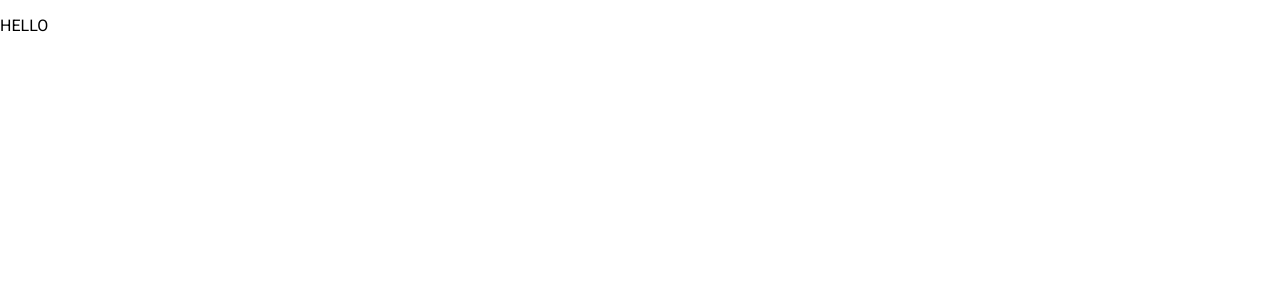
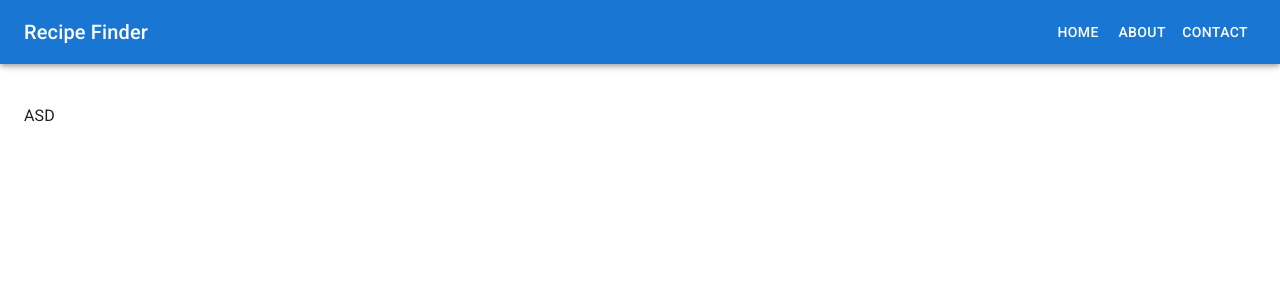
Before and after one commit to keserukristof/recipe-finder, a React (Create React App) app in the folder client/: page / in a window 1280 px wide. Shown: the top 300 px of the page. Built offline with nearby package versions, Linux system fonts and the light colour scheme.

Commit message:
client: implemented navbar

```diff
--- /dev/null
+++ b/client/src/components/app-shell/Drawer/drawer-container.component.tsx
@@ -0,0 +1,33 @@
+import { FunctionComponent } from "react";
+
+import Box from '@mui/material/Box';
+import MuDrawer from '@mui/material/Drawer';
+
+import { Drawer } from './drawer.component'
+import { useNavitionContext } from "../../../contexts/navigation.context";
+
+
+export const DrawerContainer: FunctionComponent = () => {
+    const drawerWidth = 240;
+
+    const { mobileOpen, handleDrawerToggle } = useNavitionContext();
+
+    return (
+        <Box component="nav">
+            <MuDrawer
+                variant="temporary"
+                open={mobileOpen}
+                onClose={handleDrawerToggle}
+                ModalProps={{
+                    keepMounted: true, // Better open performance on mobile.
+                }}
+                sx={{
+                    display: { xs: 'block', sm: 'none' },
+                    '& .MuiDrawer-paper': { boxSizing: 'border-box', width: drawerWidth },
+                }}
+            >
+                <Drawer/>
+            </MuDrawer>
+        </Box>
+    );
+}
--- /dev/null
+++ b/client/src/components/app-shell/Drawer/drawer.component.tsx
@@ -0,0 +1,33 @@
+import { FunctionComponent } from "react";
+
+import Box from '@mui/material/Box';
+import Divider from '@mui/material/Divider';
+import List from '@mui/material/List';
+import ListItem from '@mui/material/ListItem';
+import ListItemButton from '@mui/material/ListItemButton';
+import ListItemText from '@mui/material/ListItemText';
+import Typography from '@mui/material/Typography';
+import { useNavitionContext } from "../../../contexts/navigation.context";
+
+
+export const Drawer: FunctionComponent = () => {
+    const { handleDrawerToggle, navItems } = useNavitionContext();
+
+    return (
+        <Box onClick={handleDrawerToggle} sx={{ textAlign: 'center' }}>
+            <Typography variant="h6" sx={{ my: 2 }}>
+                Recipe Finder
+            </Typography>
+            <Divider />
+            <List>
+                {navItems.map((item) => (
+                    <ListItem key={item} disablePadding>
+                        <ListItemButton sx={{ textAlign: 'center' }}>
+                            <ListItemText primary={item} />
+                        </ListItemButton>
+                    </ListItem>
+                ))}
+            </List>
+        </Box>
+    )
+}
--- a/client/src/components/app-shell/Layout/layout.component.tsx
+++ b/client/src/components/app-shell/Layout/layout.component.tsx
@@ -1,7 +1,33 @@
-import { FunctionComponent } from "react";
+import { FunctionComponent, useState } from "react";
+
+import { Box, Toolbar, Typography, CssBaseline } from "@mui/material";
+
+import { NavigationContext } from "../../../contexts/navigation.context";
+import { Navbar } from "../Navbar/navbar.component";
+import { DrawerContainer } from "../Drawer/drawer-container.component";
 
 export const Layout: FunctionComponent = () => {
+    const navItems = ['Home', 'About', 'Contact'];
+
+    const [mobileOpen, setMobileOpen] = useState(false);
+
+    const handleDrawerToggle = () => {
+        setMobileOpen((prevState) => !prevState);
+    };
+
     return (
-        <p>HELLO</p>
+        <Box sx={{ display: 'flex' }}>
+            <CssBaseline />
+            <NavigationContext.Provider value={{ mobileOpen, handleDrawerToggle, navItems }}>
+                <Navbar />
+                <DrawerContainer />
+            </NavigationContext.Provider>
+            <Box component="main" sx={{ p: 3 }}>
+                <Toolbar />
+                <Typography>
+                    <p>ASD</p>
+                </Typography>
+            </Box>
+        </Box>
     );
 };
--- /dev/null
+++ b/client/src/components/app-shell/Navbar/navbar.component.tsx
@@ -0,0 +1,40 @@
+import { FunctionComponent } from 'react'
+
+import { AppBar, Box, IconButton, Toolbar, Typography, Button } from '@mui/material';
+import MenuIcon from '@mui/icons-material/Menu';
+
+import { useNavitionContext } from '../../../contexts/navigation.context';
+
+export const Navbar: FunctionComponent = () => {
+    const { handleDrawerToggle, navItems } = useNavitionContext();
+
+    return (
+        <AppBar component="nav">
+            <Toolbar>
+                <IconButton
+                    color="inherit"
+                    aria-label="open drawer"
+                    edge="start"
+                    onClick={handleDrawerToggle}
+                    sx={{ mr: 2, display: { sm: 'none' } }}
+                >
+                    <MenuIcon />
+                </IconButton>
+                <Typography
+                    variant="h6"
+                    component="div"
+                    sx={{ flexGrow: 1, display: { xs: 'none', sm: 'block' } }}
+                >
+                    Recipe Finder
+                </Typography>
+                <Box sx={{ display: { xs: 'none', sm: 'block' } }}>
+                    {navItems.map((item) => (
+                        <Button key={item} sx={{ color: '#fff' }}>
+                            {item}
+                        </Button>
+                    ))}
+                </Box>
+            </Toolbar>
+        </AppBar>
+    )
+}
--- /dev/null
+++ b/client/src/contexts/navigation.context.ts
@@ -0,0 +1,15 @@
+import { createContext, useContext } from "react";
+
+interface NavigationContextProps {
+    mobileOpen: boolean;
+    handleDrawerToggle: () => void;
+    navItems: string[];
+}
+
+export const NavigationContext = createContext<NavigationContextProps>({
+    mobileOpen: false,
+    handleDrawerToggle: () => {},
+    navItems: [],
+});
+
+export const useNavitionContext = () => useContext(NavigationContext);
```
